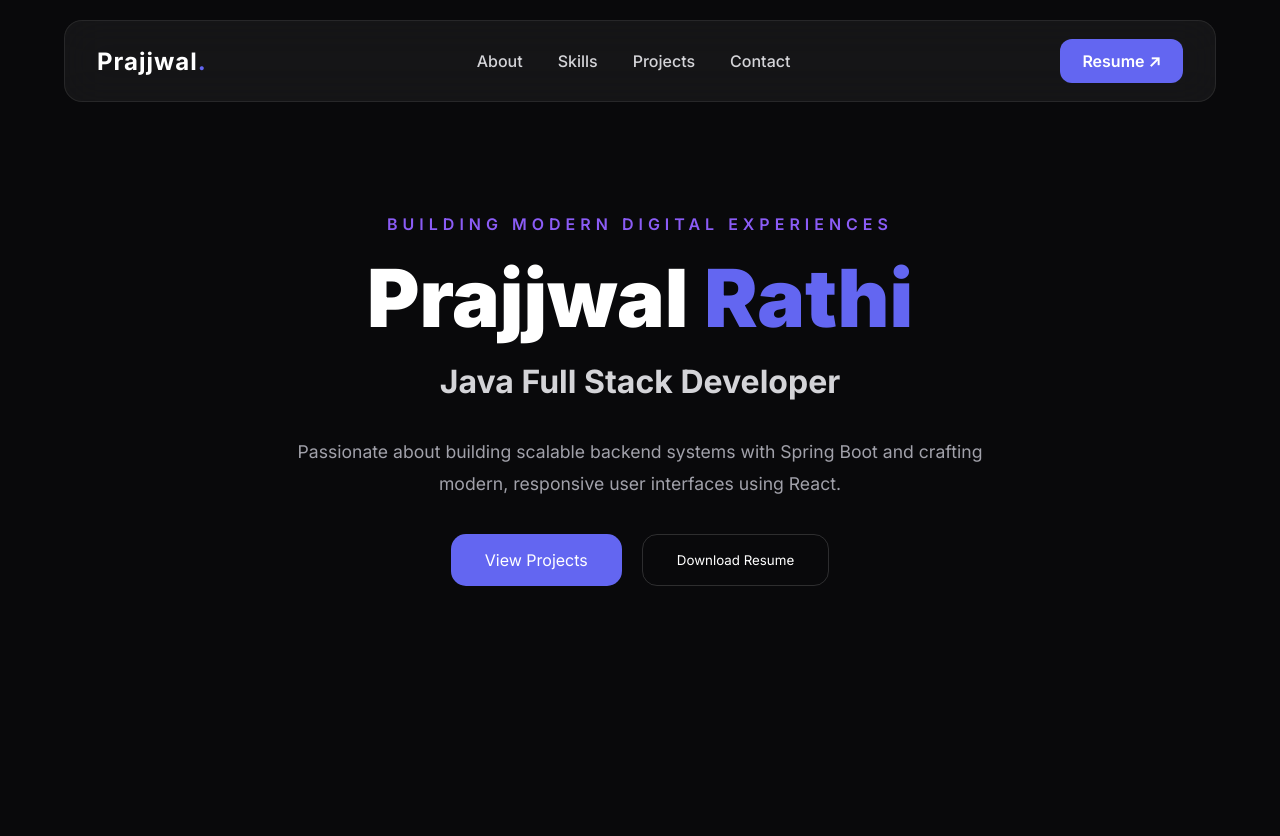
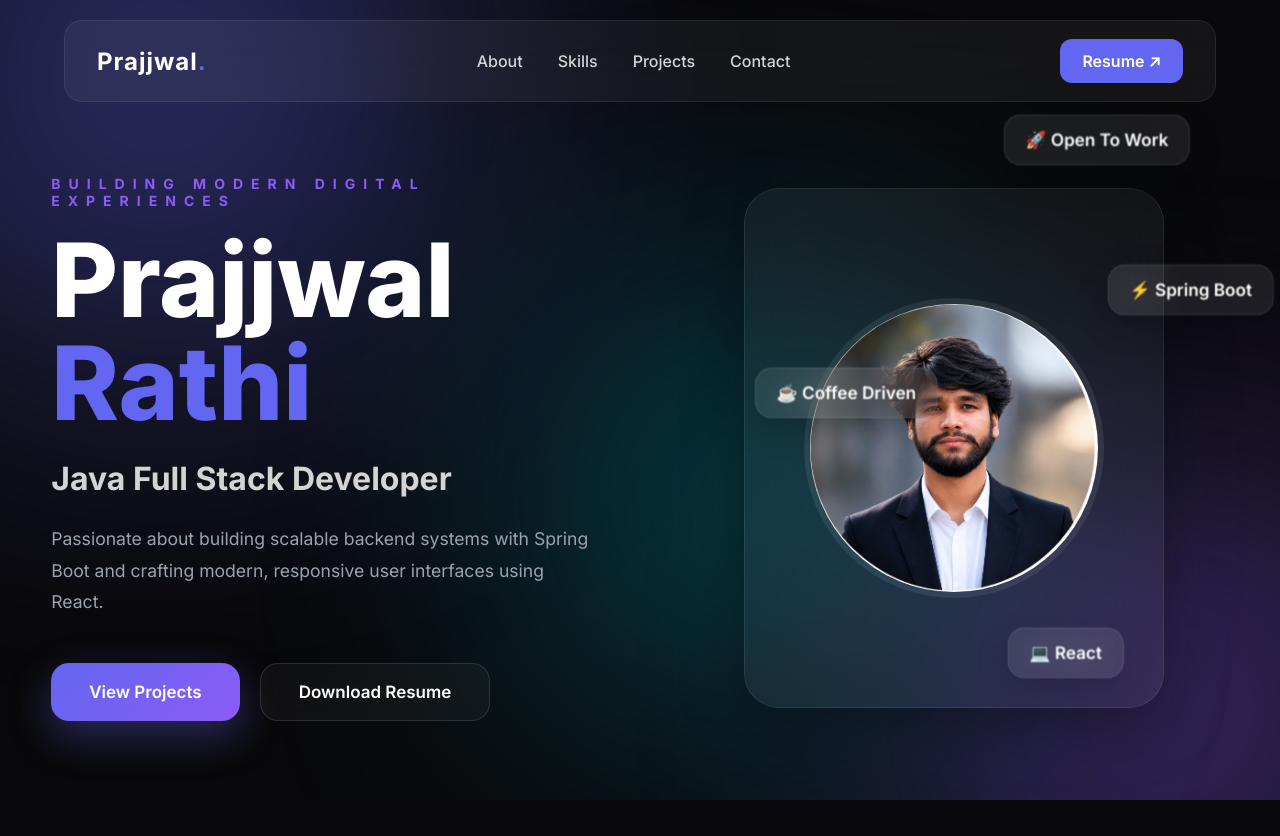
Before and after one commit to Rathi2024/portfolio-frontend, a React (Vite) app: page / in a window 1280 px wide. Before the commit the page ends 800 px from the top, so only its background shows below. Built offline with nearby package versions, Linux system fonts and the light colour scheme; the HTML template or start-up script is replaced by a standard one.

Commit message:
integrated hero section

```diff
--- /dev/null
+++ b/src/components/Aurora/Aurora.css
@@ -0,0 +1,93 @@
+.aurora{
+
+    position:fixed;
+
+    inset:0;
+
+    overflow:hidden;
+
+    z-index:-1;
+
+}
+
+.blob{
+
+    position:absolute;
+
+    border-radius:50%;
+
+    filter:blur(140px);
+
+    opacity:.55;
+
+    animation:float 16s ease-in-out infinite;
+
+}
+
+.blob1{
+
+    width:450px;
+
+    height:450px;
+
+    background:#6366F1;
+
+    top:-100px;
+
+    left:-120px;
+
+}
+
+.blob2{
+
+    width:420px;
+
+    height:420px;
+
+    background:#8B5CF6;
+
+    bottom:-120px;
+
+    right:-100px;
+
+    animation-delay:5s;
+
+}
+
+.blob3{
+
+    width:350px;
+
+    height:350px;
+
+    background:#06B6D4;
+
+    top:40%;
+
+    left:45%;
+
+    animation-delay:8s;
+
+}
+
+@keyframes float{
+
+    0%{
+
+        transform:translate(0,0) scale(1);
+
+    }
+
+    50%{
+
+        transform:translate(70px,-60px) scale(1.15);
+
+    }
+
+    100%{
+
+        transform:translate(0,0) scale(1);
+
+    }
+
+}
--- /dev/null
+++ b/src/components/Aurora/Aurora.jsx
@@ -0,0 +1,21 @@
+import "./Aurora.css";
+
+function Aurora() {
+
+    return (
+
+        <div className="aurora">
+
+            <div className="blob blob1"></div>
+
+            <div className="blob blob2"></div>
+
+            <div className="blob blob3"></div>
+
+        </div>
+
+    );
+
+}
+
+export default Aurora;
--- a/src/components/Hero/Hero.css
+++ b/src/components/Hero/Hero.css
@@ -1,121 +1,282 @@
-.hero{
+.hero {
+  width: min(1400px, 92%);
+  margin: 60px auto;
+  min-height: 82vh;
 
-    min-height:100vh;
+  display: flex;
+  align-items: center;
+  justify-content: space-between;
+  margin-top: 120px;
+  gap: 80px;
+}
 
-    display:flex;
+/* LEFT */
 
-    justify-content:center;
+.hero-content {
+  flex: 1;
+}
 
-    align-items:center;
+.hero-subtitle {
+  color: #8b5cf6;
+  letter-spacing: 8px;
+  font-size: 14px;
+  font-weight: 700;
+  margin-bottom: 20px;
+}
 
-    text-align:center;
+.hero h1 {
+  font-size: clamp(3.8rem, 8vw, 6.8rem);
+  line-height: 1;
+  color: white;
+  font-weight: 800;
+}
 
-    padding:120px 20px;
+.hero h1 span {
+  color: #6366f1;
+}
+
+.hero h2 {
+  margin-top: 25px;
+  font-size: 2rem;
+  color: #d4d4d4;
+}
+
+.hero-description {
+  margin-top: 25px;
+  max-width: 620px;
+
+  color: #9ca3af;
+
+  line-height: 1.8;
+
+  font-size: 1.1rem;
+}
+
+.hero-buttons {
+  display: flex;
+  gap: 20px;
+  margin-top: 45px;
+}
+
+.primary-btn,
+.secondary-btn {
+  cursor: pointer;
+  border: none;
+  padding: 18px 38px;
+  border-radius: 18px;
+  font-size: 17px;
+  font-weight: 600;
+  transition: .35s;
+}
+
+.primary-btn {
+  background: linear-gradient(135deg,#6366f1,#8b5cf6);
+  color: white;
+  box-shadow: 0 15px 40px rgba(99,102,241,.35);
+}
+
+.primary-btn:hover {
+  transform: translateY(-6px);
+  box-shadow: 0 20px 55px rgba(99,102,241,.45);
+}
+
+.secondary-btn {
+  background: rgba(255,255,255,.04);
+  border: 1px solid rgba(255,255,255,.12);
+  color: white;
+  backdrop-filter: blur(20px);
+}
+
+.secondary-btn:hover {
+  transform: translateY(-6px);
+  border-color: #6366f1;
+}
+
+/* RIGHT */
+
+.hero-image {
+  flex: 1;
+  display: flex;
+  justify-content: center;
+}
+
+.image-card {
+  position: relative;
+  width: 420px;
+  height: 520px;
+
+  display: flex;
+  align-items: center;
+  justify-content: center;
+
+  border-radius: 35px;
+
+  background: rgba(255,255,255,.05);
+
+  backdrop-filter: blur(25px);
+
+  border: 1px solid rgba(255,255,255,.08);
+
+  box-shadow: 0 20px 60px rgba(0,0,0,.35);
+}
+
+.image-card img {
+  width: 300px;
+  height: 300px;
+
+  object-fit: cover;
+
+  border-radius: 50%;
+
+  border: 6px solid rgba(255,255,255,.08);
+
+  transition: .4s;
+}
+
+.image-card img:hover {
+  transform: scale(1.05);
+}
+
+.floating-card {
+  position: absolute;
+
+  padding: 12px 18px;
+
+  border-radius: 15px;
+
+  color: white;
+
+  background: rgba(255,255,255,.08);
+
+  border: 1px solid rgba(255,255,255,.1);
+
+  backdrop-filter: blur(18px);
+
+  font-size: .95rem;
+
+  font-weight: 600;
+
+  box-shadow: 0 10px 30px rgba(0,0,0,.2);
+
+  animation: float 4s ease-in-out infinite;
+}
+
+.top {
+  top: -20px;
+  left: 50%;
+  transform: translateX(-50%);
+}
+
+.left {
+  left: -40px;
+  top: 45%;
+}
+
+.right {
+  right: -40px;
+  top: 25%;
+}
+
+.bottom {
+  bottom: -20px;
+  left: 50%;
+  transform: translateX(-50%);
+}
+
+@keyframes float {
+
+  0% {
+    transform: translateY(0);
+  }
+
+  50% {
+    transform: translateY(-12px);
+  }
+
+  100% {
+    transform: translateY(0);
+  }
 
 }
 
-.hero-content{
+/* Responsive */
 
-    max-width:900px;
+@media (max-width:1100px){
+
+.hero{
+
+flex-direction:column-reverse;
+
+text-align:center;
+
+gap:60px;
 
 }
 
-.hero-subtitle{
+.hero-description{
 
-    color:#8B5CF6;
-
-    letter-spacing:5px;
-
-    font-weight:600;
-
-    margin-bottom:20px;
+margin-inline:auto;
 
 }
 
-.hero h1{
+.hero-buttons{
 
-    font-size:5rem;
-
-    font-weight:900;
-
-    line-height:1.1;
+justify-content:center;
 
 }
 
-.hero h1 span{
+.image-card{
 
-    color:#6366F1;
+width:360px;
+
+height:450px;
+
+}
+
+.image-card img{
+
+width:240px;
+
+height:240px;
+
+}
+
+}
+
+@media (max-width:768px){
+
+.hero h1{
+
+font-size:4rem;
 
 }
 
 .hero h2{
 
-    margin-top:20px;
-
-    font-size:2rem;
-
-    color:#d4d4d8;
-
-}
-
-.hero-description{
-
-    margin:35px auto;
-
-    color:#a1a1aa;
-
-    line-height:1.8;
-
-    max-width:700px;
-
-    font-size:1.1rem;
+font-size:1.6rem;
 
 }
 
 .hero-buttons{
 
-    display:flex;
-
-    justify-content:center;
-
-    gap:20px;
-
-    flex-wrap:wrap;
+flex-direction:column;
 
 }
 
-.primary-btn{
+.image-card{
 
-    background:#6366F1;
+width:320px;
 
-    color:white;
-
-    padding:16px 34px;
-
-    border-radius:15px;
-
-    font-size:1rem;
-
-    transition:.3s;
+height:400px;
 
 }
 
-.primary-btn:hover{
+.floating-card{
 
-    transform:translateY(-5px);
+font-size:.8rem;
+
+padding:10px 14px;
 
 }
 
-.secondary-btn{
-
-    background:transparent;
-
-    border:1px solid rgba(255,255,255,.15);
-
-    color:white;
-
-    padding:16px 34px;
-
-    border-radius:15px;
-
 }
--- a/src/components/Hero/Hero.jsx
+++ b/src/components/Hero/Hero.jsx
@@ -1,17 +1,20 @@
 import "./Hero.css";
 import { motion } from "framer-motion";
+import profile from "../../assets/images/prajjwal.jpg";
 
 function Hero() {
   return (
     <section className="hero">
 
+      {/* LEFT */}
+
       <div className="hero-content">
 
         <motion.p
+          className="hero-subtitle"
           initial={{ opacity: 0, y: 30 }}
           animate={{ opacity: 1, y: 0 }}
           transition={{ duration: .6 }}
-          className="hero-subtitle"
         >
           BUILDING MODERN DIGITAL EXPERIENCES
         </motion.p>
@@ -56,10 +59,45 @@ function Hero() {
           <button className="secondary-btn">
             Download Resume
           </button>
-
         </motion.div>
 
       </div>
+
+      {/* RIGHT */}
+
+      <motion.div
+        className="hero-image"
+        initial={{ opacity: 0, x: 80 }}
+        animate={{ opacity: 1, x: 0 }}
+        transition={{ duration: .8 }}
+      >
+
+        <div className="image-card">
+
+          <img
+            src={profile}
+            alt="Prajjwal Rathi"
+          />
+
+          <div className="floating-card top">
+            🚀 Open To Work
+          </div>
+
+          <div className="floating-card left">
+            ☕ Coffee Driven
+          </div>
+
+          <div className="floating-card right">
+            ⚡ Spring Boot
+          </div>
+
+          <div className="floating-card bottom">
+            💻 React
+          </div>
+
+        </div>
+
+      </motion.div>
 
     </section>
   );
--- a/src/pages/Home/Home.jsx
+++ b/src/pages/Home/Home.jsx
@@ -1,11 +1,13 @@
 import Navbar from "../../components/Navbar/Navbar";
 import Hero from "../../components/Hero/Hero";
+import Aurora from "../../components/Aurora/Aurora";
 
 function Home() {
   return (
     <>
       <Navbar />
       <Hero />
+      <Aurora />
     </>
   );
 }
```
Also changed, not shown: src/assets/images/prajjwal.jpg (added).
